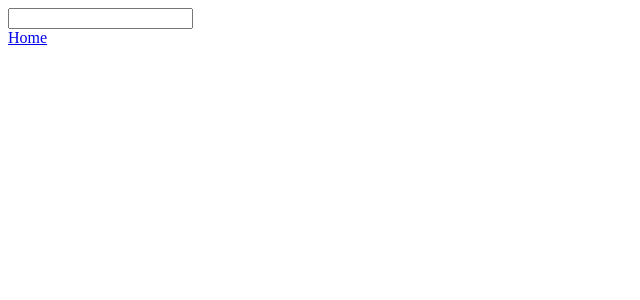
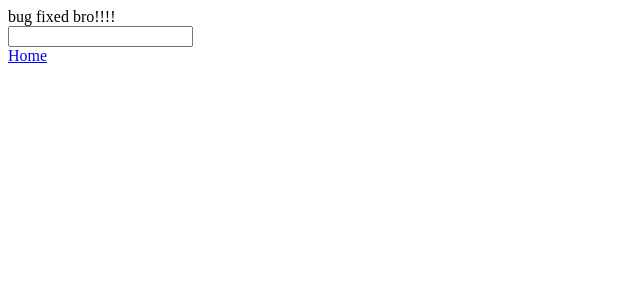
Before and after one commit to startmyday/startmyday.github.io, a Next.js app: page /ai in a window 1280 px wide. Shown: the top 300 px of the page, without its empty margins (0-640 px from the left). Built offline with nearby package versions, Linux system fonts and the light colour scheme.

Commit message:
rerender image issue fixed

```diff
--- a/package.json
+++ b/package.json
@@ -2,6 +2,7 @@
   "private": true,
   "scripts": {
     "dev": "node server/index.js",
+    "start": "node server/index.js",
     "build": "next build && next export",
     "deploy": "next build && touch out/.nojekyll && git add out/ && git commit -m \"Deploy\" && git subtree push --prefix out origin gh-pages"
   },
--- a/pages/ai/index.tsx
+++ b/pages/ai/index.tsx
@@ -37,10 +37,11 @@ const AI = (props: any) => {
 
   return <>
     <div>
+      bug fixed bro!!!!
       <form onSubmit={onSubmit}>
         <input type="text" onChange={onChange} />
       </form>
-      {!!src && <img src={src} />}
+      {!!src && <img key={src} src={src} />}
     </div>
     <div>
       <Link href="/">Home</Link>
```
Also changed, not shown: 5 other files (tests, documents, lock files or other folders).
